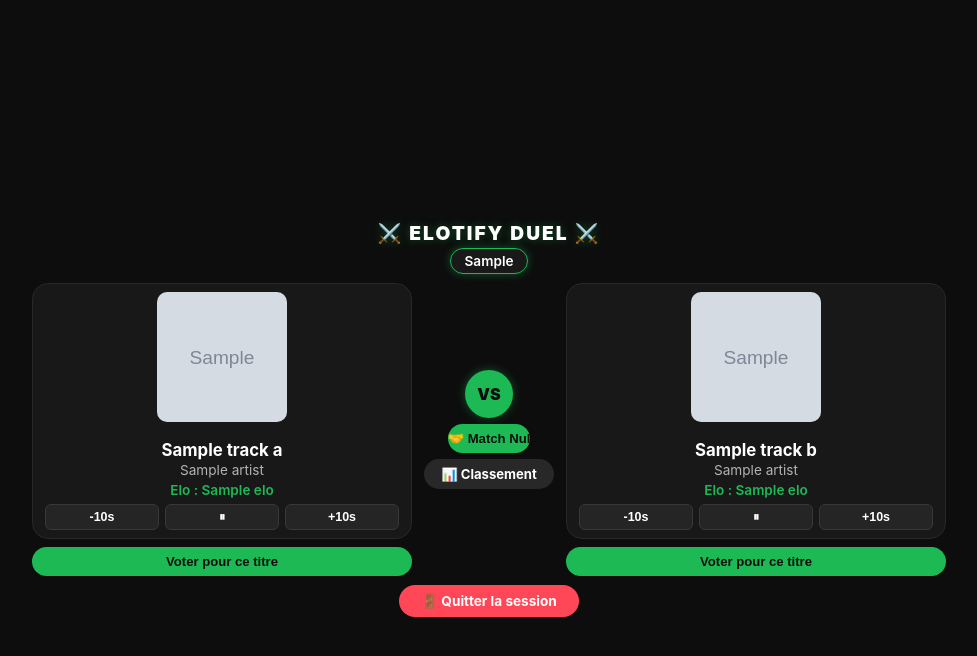
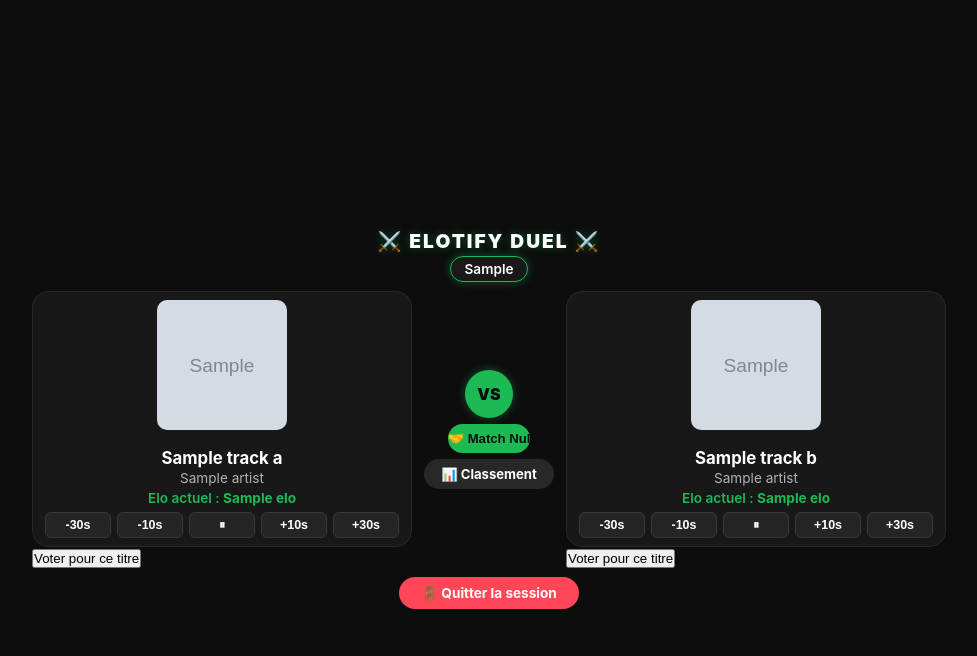
Before and after one commit to Foxdev-enfindev/Elotify, a Flask app: template templates/index.html in a window 1280 px wide. Shown: the top 656 px of the page, without its empty margins (151-1128 px from the left). Run offline with Flask 3, Linux system fonts and the light colour scheme; the template is opened without the code that fills it: most values are stand-ins (such as "Sample title", 1, 10 or a date in 2020); grey boxes marked "Sample" are stand-in pictures; some libraries are stand-ins or nearby versions.

Commit message:
Update index.html

```diff
--- a/templates/index.html
+++ b/templates/index.html
@@ -58,27 +58,29 @@
                         </div>
                     {% endif %}
                     <div class="track-info">
-                        <div class="track-title">{{ track_a.name }}</div>
-                        <div class="track-artist">{{ track_a.artist }}</div>
-                        <div class="track-elo">Elo : {{ track_a.elo }}</div>
+                        <div class="track-title" title="{{ track_a.name }}">{{ track_a.name }}</div>
+                        <div class="track-artist" title="{{ track_a.artist }}">{{ track_a.artist }}</div>
+                        <div class="track-elo">Elo actuel : <strong>{{ track_a.elo }}</strong></div>
 
                         <div class="seek-controls">
-                            <button class="seek-btn" onclick="seekOffset(-10)">-10s</button>
-                            <button class="seek-btn" onclick="togglePause()">⏸</button>
-                            <button class="seek-btn" onclick="seekOffset(10)">+10s</button>
+                            <button type="button" class="seek-btn" onclick="seekOffset(-30)">-30s</button>
+                            <button type="button" class="seek-btn" onclick="seekOffset(-10)">-10s</button>
+                            <button type="button" class="seek-btn" onclick="togglePause()">⏸</button>
+                            <button type="button" class="seek-btn" onclick="seekOffset(10)">+10s</button>
+                            <button type="button" class="seek-btn" onclick="seekOffset(30)">+30s</button>
                         </div>
                     </div>
                 </div>
 
-                <form action="{{ url_for('vote') }}" method="POST" style="margin-top: 8px;">
+                <form action="{{ url_for('vote') }}" method="POST" class="vote-form">
                     <input type="hidden" name="id_a" value="{{ track_a.id }}">
                     <input type="hidden" name="id_b" value="{{ track_b.id }}">
                     <input type="hidden" name="outcome" value="1.0">
-                    <button type="submit" class="tie-btn" style="background: var(--neon-green); color: #0d0d0d;">Voter pour ce titre</button>
+                    <button type="submit" class="vote-btn">Voter pour ce titre</button>
                 </form>
             </div>
 
-            <!-- ZONE CENTRALE VS & MATCH NUL -->
+            <!-- ZONE CENTRALE VS -->
             <div class="vs-zone">
                 <div class="vs-circle">VS</div>
 
@@ -101,35 +103,36 @@
                         </div>
                     {% endif %}
                     <div class="track-info">
-                        <div class="track-title">{{ track_b.name }}</div>
-                        <div class="track-artist">{{ track_b.artist }}</div>
-                        <div class="track-elo">Elo : {{ track_b.elo }}</div>
+                        <div class="track-title" title="{{ track_b.name }}">{{ track_b.name }}</div>
+                        <div class="track-artist" title="{{ track_b.artist }}">{{ track_b.artist }}</div>
+                        <div class="track-elo">Elo actuel : <strong>{{ track_b.elo }}</strong></div>
 
                         <div class="seek-controls">
-                            <button class="seek-btn" onclick="seekOffset(-10)">-10s</button>
-                            <button class="seek-btn" onclick="togglePause()">⏸</button>
-                            <button class="seek-btn" onclick="seekOffset(10)">+10s</button>
+                            <button type="button" class="seek-btn" onclick="seekOffset(-30)">-30s</button>
+                            <button type="button" class="seek-btn" onclick="seekOffset(-10)">-10s</button>
+                            <button type="button" class="seek-btn" onclick="togglePause()">⏸</button>
+                            <button type="button" class="seek-btn" onclick="seekOffset(10)">+10s</button>
+                            <button type="button" class="seek-btn" onclick="seekOffset(30)">+30s</button>
                         </div>
                     </div>
                 </div>
 
-                <form action="{{ url_for('vote') }}" method="POST" style="margin-top: 8px;">
+                <form action="{{ url_for('vote') }}" method="POST" class="vote-form">
                     <input type="hidden" name="id_a" value="{{ track_a.id }}">
                     <input type="hidden" name="id_b" value="{{ track_b.id }}">
                     <input type="hidden" name="outcome" value="0.0">
-                    <button type="submit" class="tie-btn" style="background: var(--neon-green); color: #0d0d0d;">Voter pour ce titre</button>
+                    <button type="submit" class="vote-btn">Voter pour ce titre</button>
                 </form>
             </div>
 
         </div>
 
-        <!-- BOUTON QUITTER EN BAS -->
+        <!-- BOUTON QUITTER -->
         <div class="quit-wrapper">
             <a href="{{ url_for('quit_app') }}" class="quit-btn">🚪 Quitter la session</a>
         </div>
     </div>
 
-    <!-- SCRIPTS LECTEUR ET THÈMES -->
     <script>
         function playTrack(uri) {
             fetch('/listen/' + encodeURIComponent(uri), { method: 'POST' });
```
Also changed, not shown: other parts of templates/index.html (+17 -17 lines).
